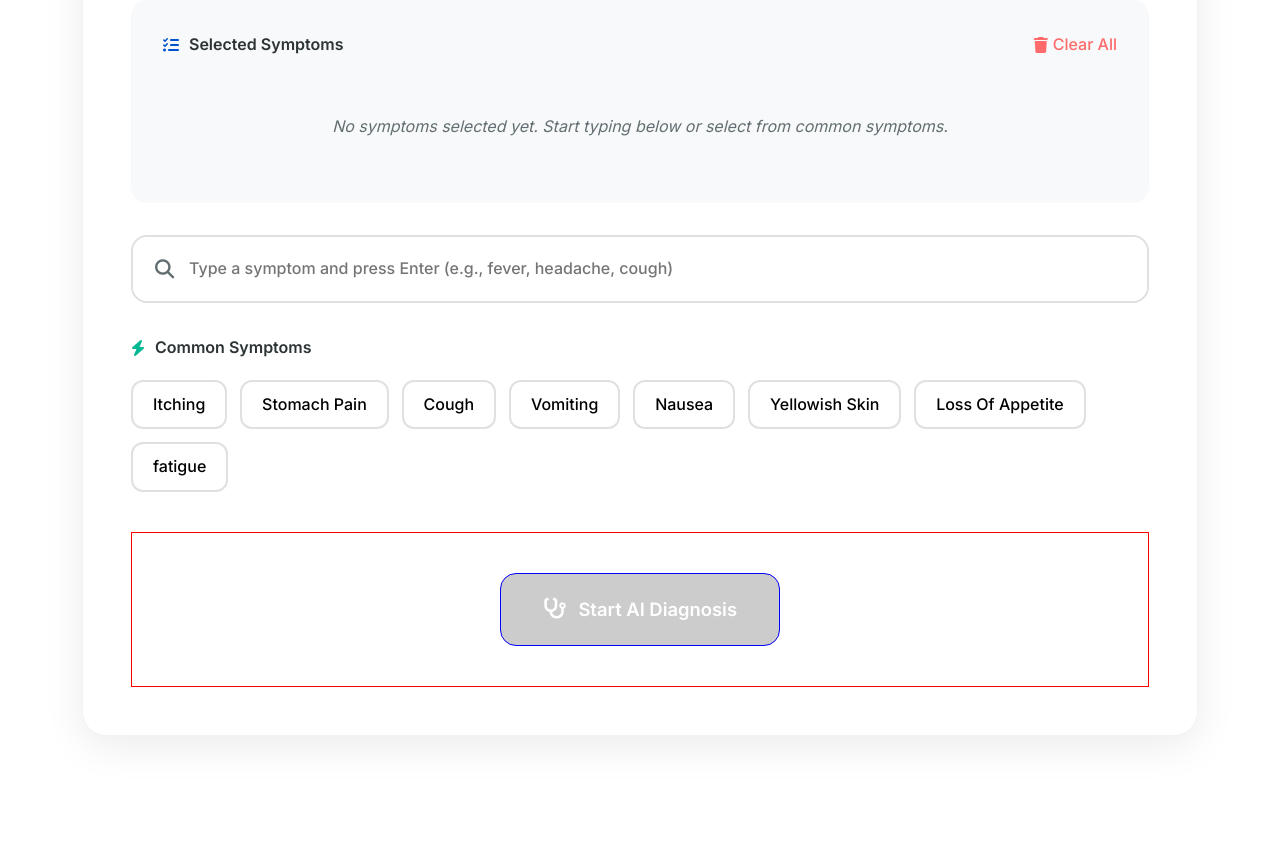
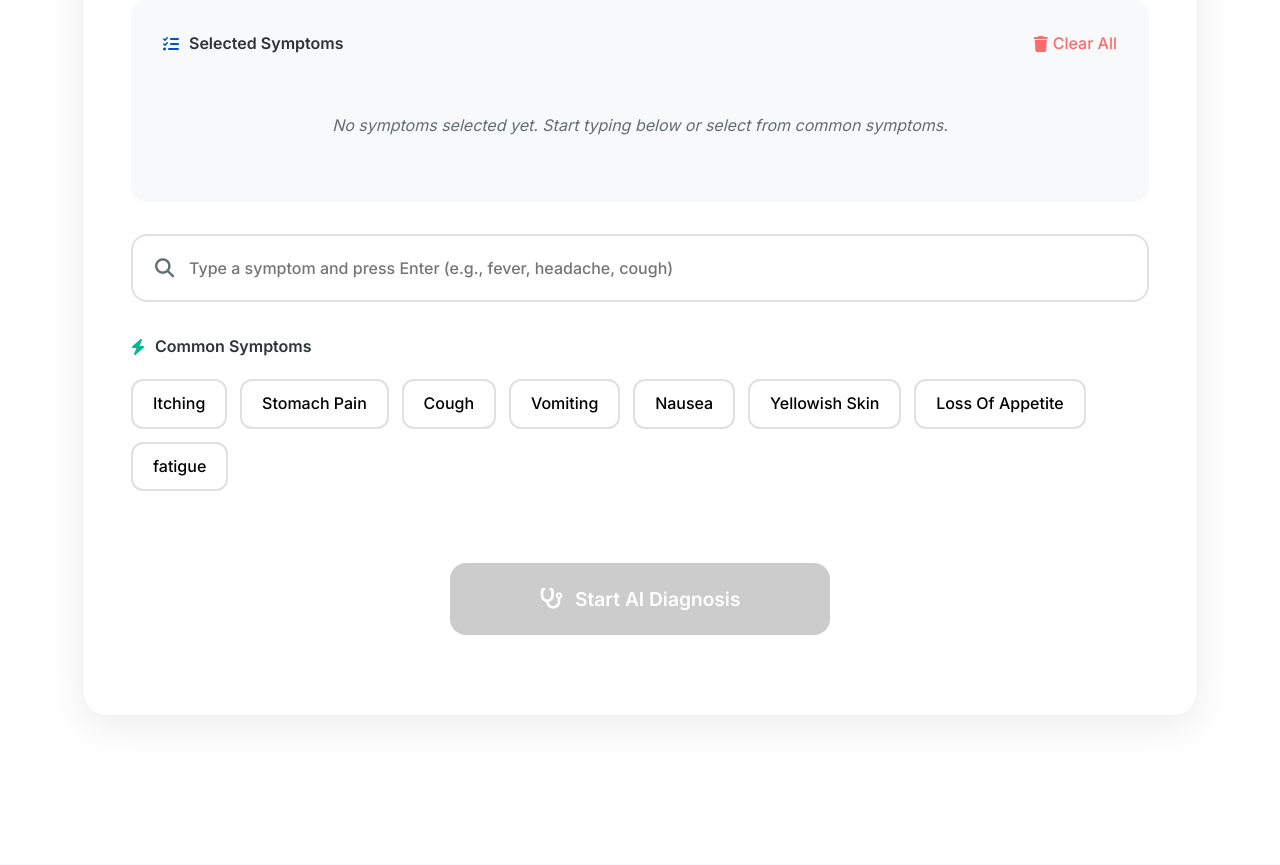
Before and after one commit to boughanmiyoussef/SmartMed, a Flask app: page / in a window 1280 px wide. Shown: the part 4053-4918 px from the top of the page. Run offline with Flask 3, Linux system fonts and the light colour scheme.

Commit message:
Project description

```diff
--- a/templates/index.html
+++ b/templates/index.html
@@ -991,37 +991,30 @@
         }
 
         /* Diagnosis Button */
-.diagnose-button-container {
-    display: flex;
-    justify-content: center;
-    align-items: center;
-    padding: 2.5rem 0;
-    width: 100%;
-    min-height: 120px;
-    border: 1px solid red; /* Debug - remove later */
-}
-
-/* Button - FIXED VERSION */
+        .diagnose-button-container {
+            text-align: center;
+            padding: 2rem 0;
+            position: center;
+        }
+
 .diagnose-btn {
     background: linear-gradient(135deg, var(--primary-blue), var(--secondary-blue));
     color: white;
     border: none;
-    padding: 1.3rem 2rem; /* Reduced horizontal padding */
-    font-size: 1.15rem; /* Slightly smaller */
+    padding: 1.3rem 0;
+    font-size: 1.2rem;
     font-weight: 600;
     border-radius: 16px;
     cursor: pointer;
     transition: all 0.3s ease;
     box-shadow: 0 10px 30px rgba(0, 82, 204, 0.3);
-    display: inline-flex; /* ← Keep inline-flex, NOT block */
+    display: inline-flex;
     align-items: center;
     justify-content: center;
-    max-width: 380px; /* Maximum width */
-    min-width: 280px; /* Minimum width */
-    width: auto; /* Auto width based on content */
-    flex-shrink: 0; /* Don't shrink */
+    width: 380px;
+    /* position: fixed; */
+    overflow: hidden;
     white-space: nowrap;
-    border: 1px solid blue; /* Debug - remove later */
 }
         /* .diagnose-btn::before {
             content: '';
```
